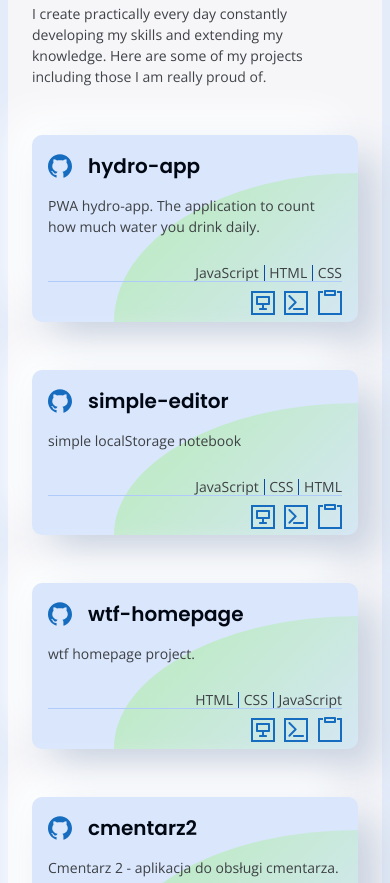
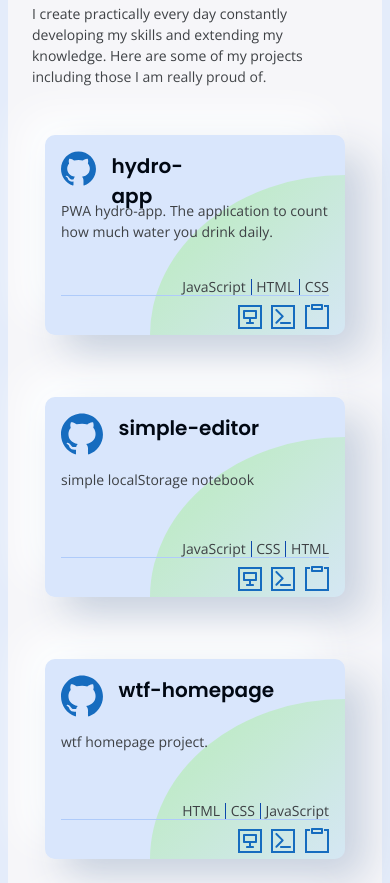
Before and after one commit to rogreyroom/thegreybox, a Gatsby site: page / in a window 390 px wide. Shown: the part 2233-3116 px from the top of the page. Built offline with nearby package versions, Linux system fonts and the light colour scheme; Gatsby itself is replaced by a stand-in of ours.

Commit message:
feat: add responsiveness to the projects and card components

```diff
--- a/src/components/About/Card/index.module.scss
+++ b/src/components/About/Card/index.module.scss
@@ -22,6 +22,17 @@
 	margin-bottom: 48px;
 	box-shadow: 20px 20px 40px var(--lighter-blue-01), -20px -20px 40px var(--white-01);
 	position: relative;
+	max-width: 300px;
+	width: 100%;
+	min-height: 200px;
+	display: grid;
+	grid-template-areas: 'content' 'footer';
+	grid-template-rows: 1fr auto;
+	align-content: space-between;
+
+	@media screen and (min-width: 712px) {
+		margin-top: 0;
+	}
 
 	&::after {
 		content: '';
@@ -30,15 +41,17 @@
 		right: 0;
 		background: linear-gradient(135deg, var(--alfa-green) 32.23%, var(--alfa-green-01) 100%);
 		height: 80%;
-		width: 75%;
+		width: 65%;
 		border-radius: 100% 0 10px 0;
 	}
 
 	&__content {
+		grid-area: content;
 		font-size: var(--card-body-size);
 		color: var(--card-body-color);
 		display: grid;
-		grid-template-areas: 'image header' 'description description' 'languages languages' 'footer footer';
+		grid-template-areas: 'image header' 'description description' 'languages languages';
+
 		z-index: 1;
 		position: relative;
 	}
--- a/src/components/About/Projects/index.js
+++ b/src/components/About/Projects/index.js
@@ -42,10 +42,11 @@ const Projects = ({ title, color }) => {
 				I create practically every day constantly developing my skills and extending my knowledge. Here are some
 				of my projects including those I am really proud of.
 			</p>
-			{edges.map(({ node }, index) => {
-				console.log('Projects', node);
-				return <Card data={node} icons={icons} key={index} />;
-			})}
+			<div className={styles.projects__cards}>
+				{edges.map(({ node }, index) => {
+					return <Card data={node} icons={icons} key={index} />;
+				})}
+			</div>
 		</section>
 	);
 };
--- a/src/components/About/Projects/index.module.scss
+++ b/src/components/About/Projects/index.module.scss
@@ -4,14 +4,43 @@
 	--body-font-color: var(--grey);
 
 	margin: 48px 24px;
+	max-width: 1100px;
+
+	@media screen and (min-width: 712px) {
+		--header-font-size: var(--heading-03);
+	}
+
+	@media screen and (min-width: 1100px) {
+		--header-font-size: var(--heading-02);
+		margin: 48px auto;
+	}
 
 	&__header {
 		font-size: var(--header-font-size);
 		color: var(--header-font-color);
+
+		@media screen and (min-width: 1100px) {
+			padding: 0 4rem;
+			margin-bottom: 3rem;
+		}
 	}
 
 	&__content {
 		color: var(--body-font-color);
 		margin-bottom: 48px;
+
+		@media screen and (min-width: 1100px) {
+			max-width: 90ch;
+			padding: 0 4rem;
+			margin-bottom: 6rem;
+		}
+	}
+
+	&__cards {
+		display: flex;
+		justify-content: center;
+		align-items: center;
+		flex-wrap: wrap;
+		column-gap: 48px;
 	}
 }
```
